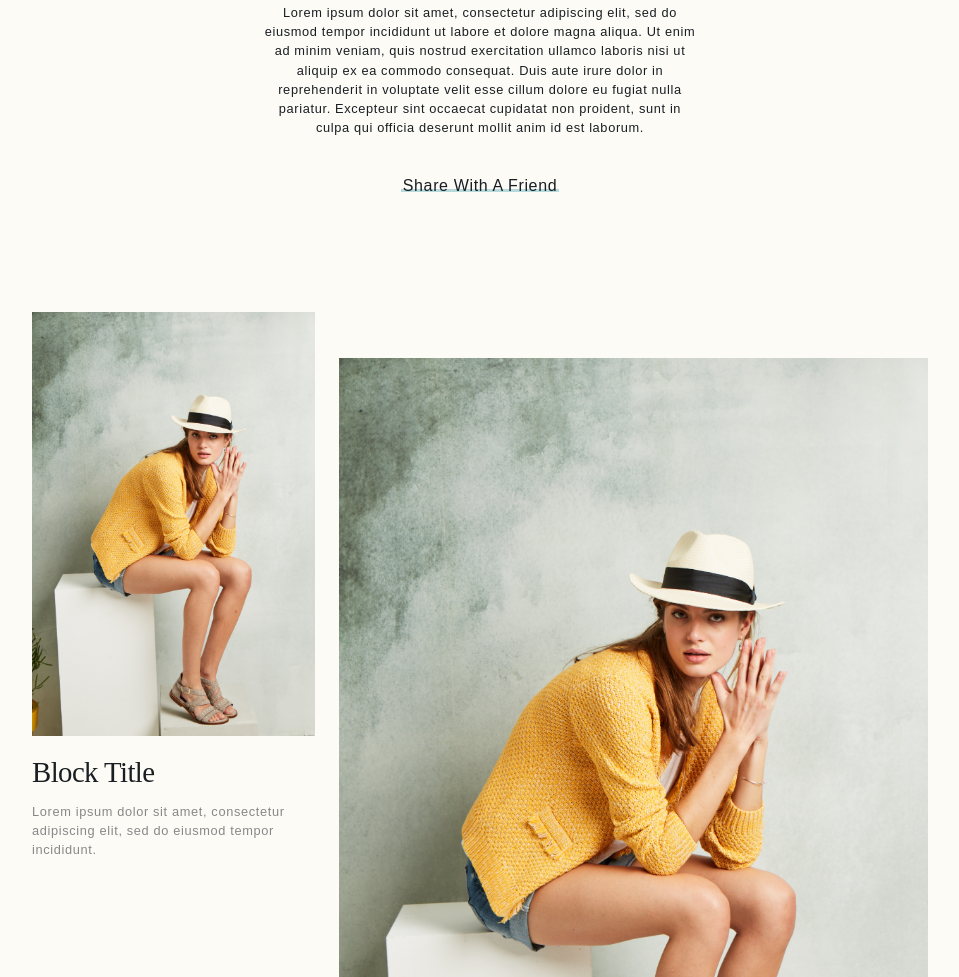
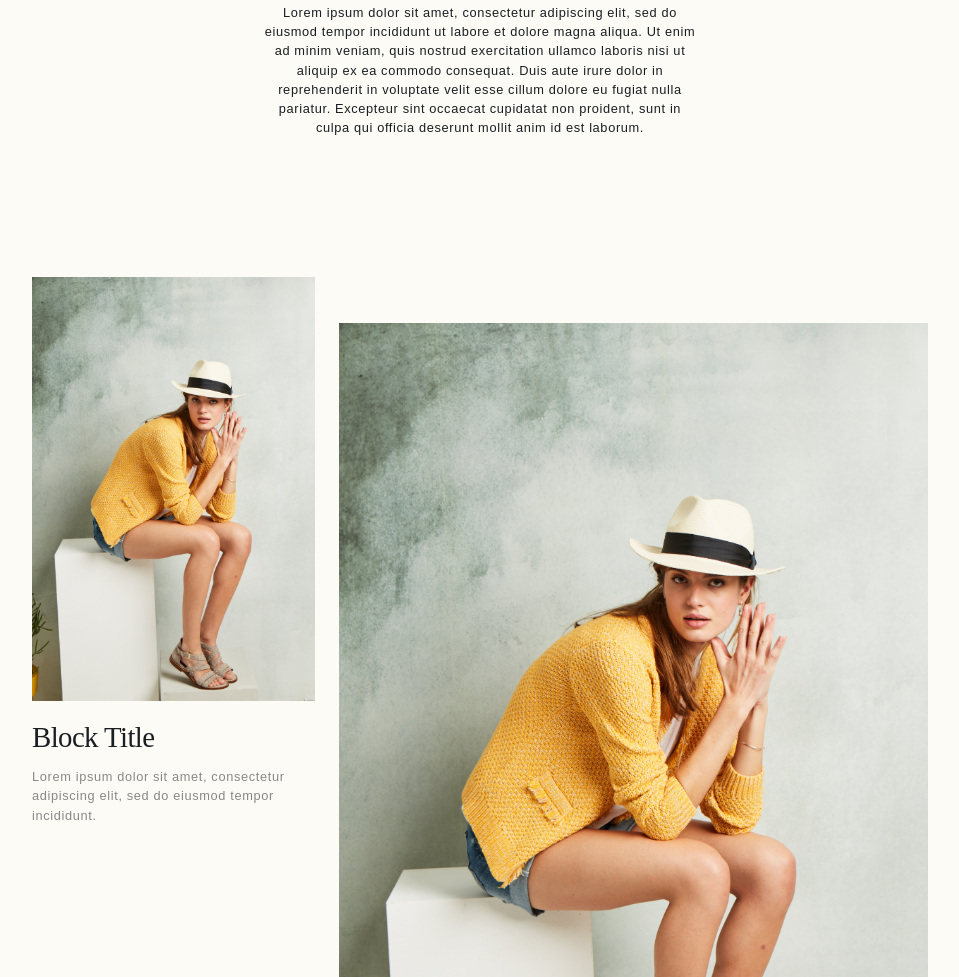
Before and after one commit to thomdorkings/hush, a plain HTML site: page colourriot.html in a window 1280 px wide. Shown: the part 1049-2026 px from the top of the page, without its empty margins (160-1119 px from the left). Drawn offline with nearby package versions, Linux system fonts and the light colour scheme.

Commit message:
Remove share link from intro on result page

```diff
--- a/colourriot.html
+++ b/colourriot.html
@@ -57,7 +57,6 @@
 					<p>Your style personality is...</p>
 					<h2 class="underline">Colour Riot</h2>
 					<p class="small">Lorem ipsum dolor sit amet, consectetur adipiscing elit, sed do eiusmod tempor incididunt ut labore et dolore magna aliqua. Ut enim ad minim veniam, quis nostrud exercitation ullamco laboris nisi ut aliquip ex ea commodo consequat. Duis aute irure dolor in reprehenderit in voluptate velit esse cillum dolore eu fugiat nulla pariatur. Excepteur sint occaecat cupidatat non proident, sunt in culpa qui officia deserunt mollit anim id est laborum.</p>
-					<p><a href="#" class="underline share">Share With A Friend</a></p>
 				</div>
 			</div>
 		</section>
```
